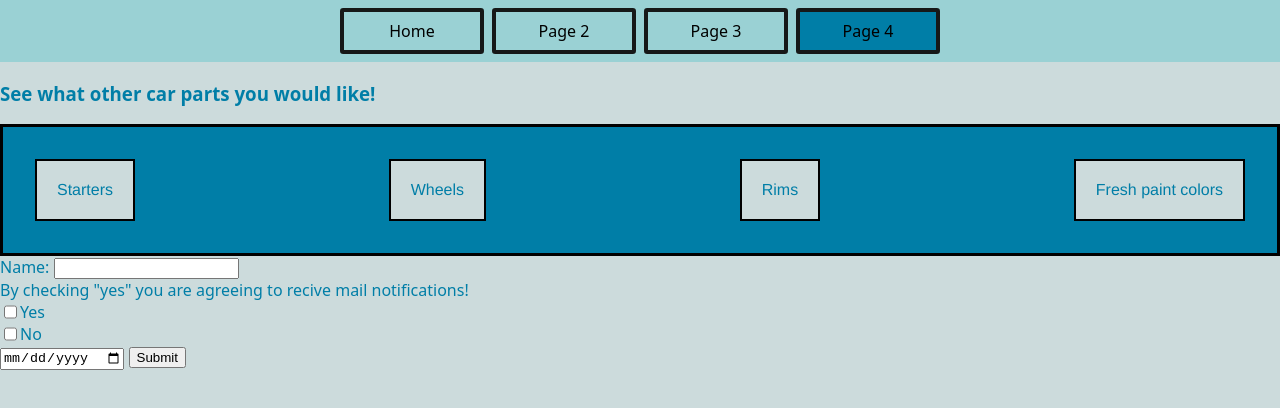
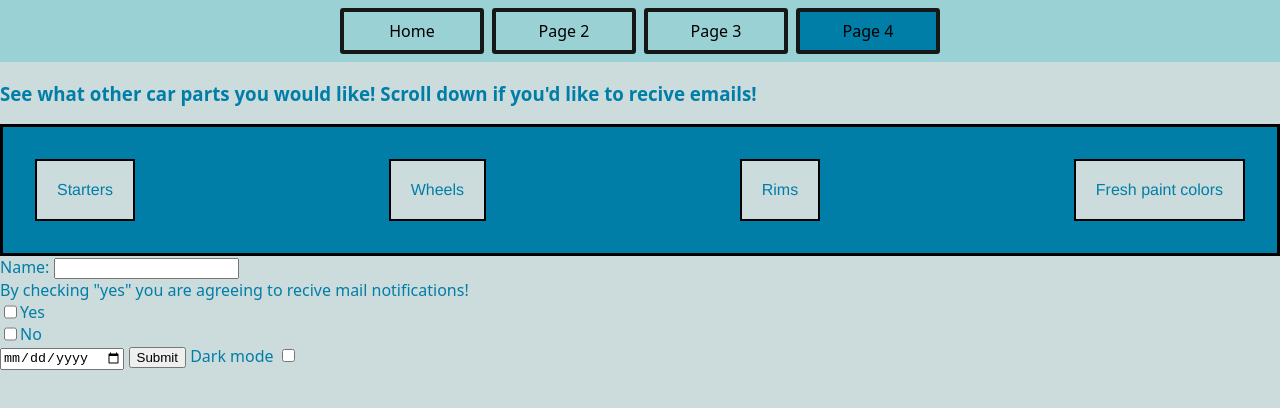
Before and after one commit to yclark02-blip/CPS-School-work, a website: page page4.html in a window 1280 px wide. Drawn offline with Linux system fonts and the light colour scheme.

Commit message:
Last project

```diff
--- a/page4.html
+++ b/page4.html
@@ -18,7 +18,7 @@
     <a href="/page3.html"> Page 3 </a>
     <a href="/page4.html"aria-current="page"> Page 4</a>
   </nav>
-  <h3> See what other car parts you would like!</h3>
+  <h3> See what other car parts you would like! Scroll down if you'd like to recive emails!</h3>
   <div class="parent">
     <div class="child">Starters</div>
     <div class="child">Wheels</div>
@@ -66,3 +66,28 @@ function subNumbers(numOne, numTwo) {
 
   </script>
   </form>
+
+  <label>
+    Dark mode
+    <input type="checkbox" onchange="toggleDarkMode()" />
+  </label>
+  <script>
+    let darkMode = false;
+    function toggleDarkMode() {
+      // Check if darkMode is false
+      // If it's false -> change to true
+      // If it's true -> change to false
+      console.log("Dark mode initially is" + darkMode);
+      if (darkMode == true) {
+        darkMode = false;
+        document.body.style["backgroundColor"] = "#000000";
+        document.body.style["color"] = "#368561"
+      } else {
+        //Turn on dark mode
+        darkMode = true;
+        document.body.style["backgroundColor"] = "Black";
+        document.body.style["color"] = "#000000"
+      }
+      cosole.log("Dark mode has been changed to" + darkMode);
+    }
+  </script>
```
Also changed, not shown: page3.html (+2 -2 lines).
